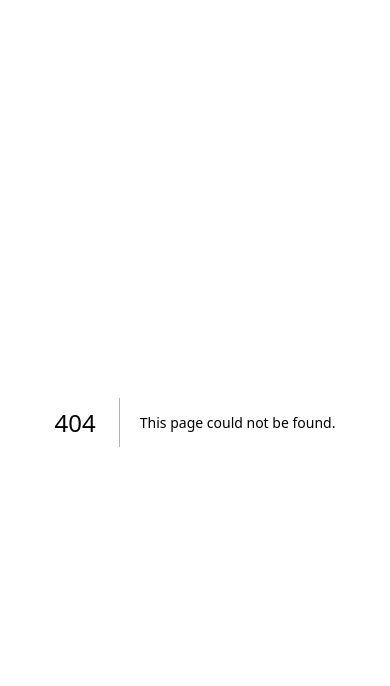
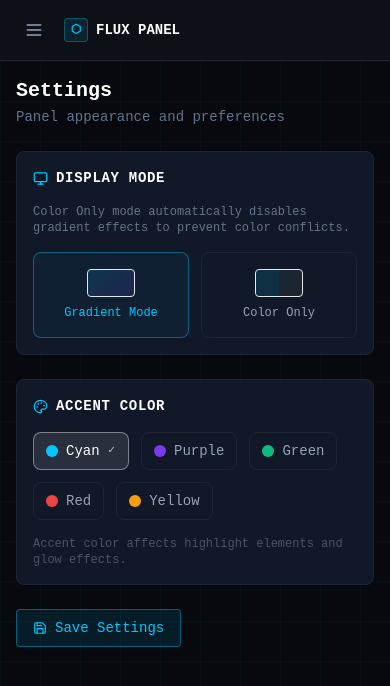
Before and after one commit to xabii666/PANEL_8BP, a Next.js app: page /settings in a window 390 px wide. Before the commit this address had no page. Shown: the top 686 px of the page. Built offline with nearby package versions, Linux system fonts and the light colour scheme.

Commit message:
feat: page.tsx - mobile, license card, auto-update, theme

```diff
--- /dev/null
+++ b/app/(panel)/settings/page.tsx
@@ -0,0 +1,136 @@
+'use client'
+import { useState, useEffect } from 'react'
+import { Save, Monitor, Palette } from 'lucide-react'
+import clsx from 'clsx'
+
+type AccentColor = 'cyan' | 'purple' | 'green' | 'red' | 'yellow'
+type GradientMode = 'gradient' | 'color'
+
+const ACCENTS: { key: AccentColor; label: string; hex: string }[] = [
+  { key: 'cyan',   label: 'Cyan',   hex: '#00c8ff' },
+  { key: 'purple', label: 'Purple', hex: '#7c3aed' },
+  { key: 'green',  label: 'Green',  hex: '#10b981' },
+  { key: 'red',    label: 'Red',    hex: '#ef4444' },
+  { key: 'yellow', label: 'Yellow', hex: '#f59e0b' },
+]
+
+function applyTheme(accent: AccentColor, mode: GradientMode) {
+  const html = document.documentElement
+  html.setAttribute('data-accent', accent)
+  html.setAttribute('data-gradient', mode === 'gradient' ? 'on' : 'off')
+}
+
+export default function SettingsPage() {
+  const [accent, setAccent] = useState<AccentColor>('cyan')
+  const [mode, setMode] = useState<GradientMode>('gradient')
+  const [saved, setSaved] = useState(false)
+
+  useEffect(() => {
+    const a = (localStorage.getItem('theme_accent') as AccentColor) || 'cyan'
+    const m = (localStorage.getItem('theme_mode') as GradientMode) || 'gradient'
+    setAccent(a)
+    setMode(m)
+    applyTheme(a, m)
+  }, [])
+
+  // Auto-disable gradient when color-only mode selected
+  function handleModeChange(m: GradientMode) {
+    setMode(m)
+    applyTheme(accent, m)
+  }
+
+  function handleAccentChange(a: AccentColor) {
+    setAccent(a)
+    applyTheme(a, mode)
+  }
+
+  function save() {
+    localStorage.setItem('theme_accent', accent)
+    localStorage.setItem('theme_mode', mode)
+    applyTheme(accent, mode)
+    setSaved(true)
+    setTimeout(() => setSaved(false), 2000)
+  }
+
+  return (
+    <div className="space-y-6 max-w-xl">
+      <div>
+        <h1 className="text-xl font-bold text-white">Settings</h1>
+        <p className="text-slate-500 text-sm mt-0.5">Panel appearance and preferences</p>
+      </div>
+
+      {/* Display Mode */}
+      <div className="card space-y-4">
+        <div className="flex items-center gap-2 mb-1">
+          <Monitor size={15} className="text-accent-cyan" />
+          <h2 className="text-sm font-semibold text-white uppercase tracking-wider">Display Mode</h2>
+        </div>
+        <p className="text-xs text-slate-500">Color Only mode automatically disables gradient effects to prevent color conflicts.</p>
+        <div className="grid grid-cols-2 gap-3">
+          <button
+            onClick={() => handleModeChange('gradient')}
+            className={clsx(
+              'flex flex-col items-center gap-2 p-4 rounded-lg border transition-all',
+              mode === 'gradient'
+                ? 'border-accent-cyan/40 bg-accent-cyan/5 text-accent-cyan'
+                : 'border-bg-border text-slate-400 hover:border-white/20 hover:text-white'
+            )}
+          >
+            <div className="w-12 h-7 rounded relative overflow-hidden border border-current/20">
+              <div className="absolute inset-0" style={{background: 'linear-gradient(135deg, #00c8ff22, #7c3aed22)'}} />
+              <div className="absolute inset-0 grid-bg opacity-50" />
+            </div>
+            <span className="text-xs font-medium">Gradient Mode</span>
+          </button>
+          <button
+            onClick={() => handleModeChange('color')}
+            className={clsx(
+              'flex flex-col items-center gap-2 p-4 rounded-lg border transition-all',
+              mode === 'color'
+                ? 'border-accent-cyan/40 bg-accent-cyan/5 text-accent-cyan'
+                : 'border-bg-border text-slate-400 hover:border-white/20 hover:text-white'
+            )}
+          >
+            <div className="w-12 h-7 rounded relative overflow-hidden border border-current/20 bg-bg-card">
+              <div className="absolute inset-y-0 left-0 w-1/2" style={{background:'#00c8ff22'}} />
+              <div className="absolute inset-y-0 right-0 w-1/2 bg-white/5" />
+            </div>
+            <span className="text-xs font-medium">Color Only</span>
+            {mode === 'color' && <span className="text-[10px] text-accent-green">Gradient: OFF</span>}
+          </button>
+        </div>
+      </div>
+
+      {/* Accent Color */}
+      <div className="card space-y-4">
+        <div className="flex items-center gap-2 mb-1">
+          <Palette size={15} className="text-accent-cyan" />
+          <h2 className="text-sm font-semibold text-white uppercase tracking-wider">Accent Color</h2>
+        </div>
+        <div className="flex flex-wrap gap-3">
+          {ACCENTS.map(({ key, label, hex }) => (
+            <button
+              key={key}
+              onClick={() => handleAccentChange(key)}
+              className={clsx(
+                'flex items-center gap-2 px-3 py-2 rounded-lg border text-sm transition-all',
+                accent === key ? 'border-white/40 bg-white/10 text-white' : 'border-bg-border text-slate-400 hover:border-white/20 hover:text-white'
+              )}
+            >
+              <span className="w-3 h-3 rounded-full shrink-0" style={{ background: hex }} />
+              {label}
+              {accent === key && <span className="text-[10px] opacity-70">✓</span>}
+            </button>
+          ))}
+        </div>
+        <p className="text-xs text-slate-600">Accent color affects highlight elements and glow effects.</p>
+      </div>
+
+      {/* Save */}
+      <button onClick={save} className={clsx('btn-primary flex items-center gap-2', saved && 'bg-accent-green/10 border-accent-green text-accent-green')}>
+        <Save size={14} />
+        {saved ? 'Saved!' : 'Save Settings'}
+      </button>
+    </div>
+  )
+}
```
